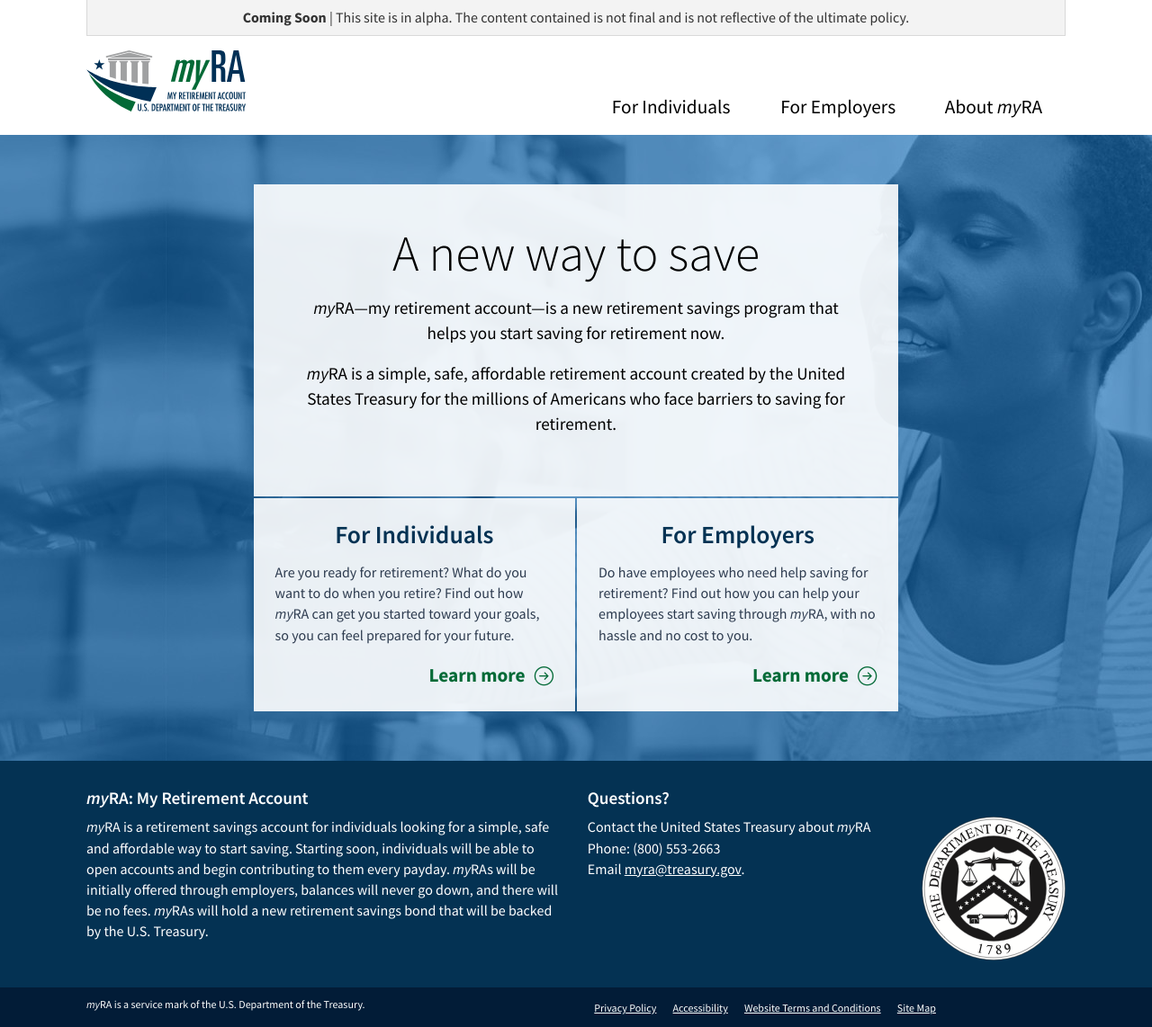
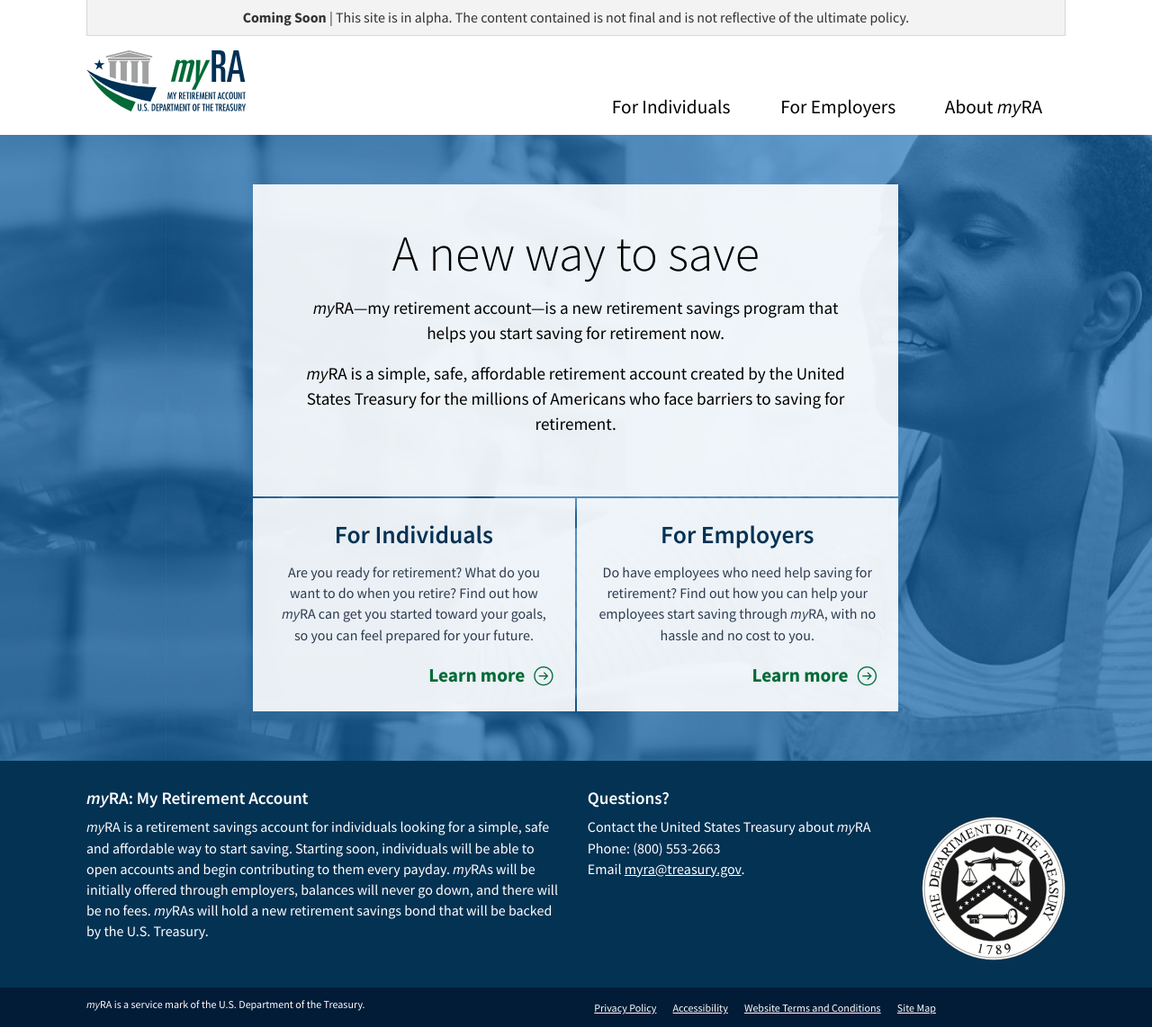
Before and after one commit to 18F/myra, a Jekyll site: the page built from index.html, in a window 1280 px wide. Shown: the whole page at 90% size. Built offline with Jekyll 4.4.1, drawn with Linux system fonts in a browser that asks for light colours.

Commit message:
New vertical centering

```diff
--- a/static/_sass/_custom.scss
+++ b/static/_sass/_custom.scss
@@ -220,6 +220,17 @@
   .container {
     height: auto;
     overflow: hidden;
+    text-align: center;
+
+    // Vertical centering method from:
+    // http://css-tricks.com/centering-in-the-unknown/
+    &:before {
+      content: '';
+      display: inline-block;
+      height: 100%;
+      vertical-align: middle;
+      margin-right: -0.25em; /* Adjusts for spacing */
+    }
 
     @include media($large-up) {
       height: 600px;
@@ -237,10 +248,9 @@
 
     @include media($large-up) {
       @include span-columns(8 of 12);
-      @include shift(2);
-      position: relative;
-      top: 50%;
-      transform: translateY(-50%);
+      float: none;
+      display: inline-block;
+      vertical-align: middle;
     }
   }
 
```
